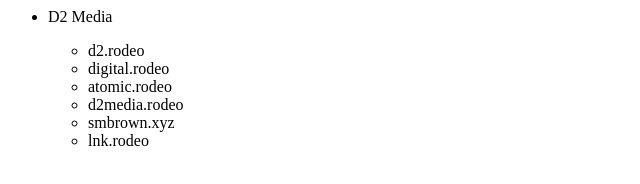
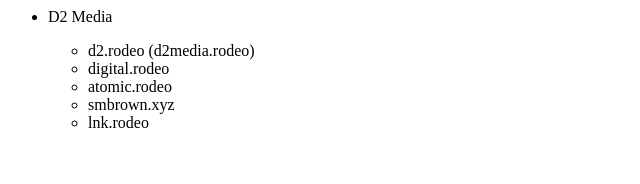
Before and after one commit to smbrown/atomicrodeo, a plain HTML site: page index.html in a window 1280 px wide. Shown: the whole page, without its empty margins (0-640 px from the left). Drawn offline with Linux system fonts and the light colour scheme.

Commit message:
test from vscode through az ci/cd

```diff
--- a/index.html
+++ b/index.html
@@ -2,10 +2,9 @@
   <li>
     <p>D2 Media</p>
     <ul>
-      <li>d2.rodeo</li>
+      <li>d2.rodeo (d2media.rodeo)</li>
       <li>digital.rodeo</li>
       <li>atomic.rodeo</li>
-      <li>d2media.rodeo</li>
     </ul>
     <ul>
       <li>smbrown.xyz</li>
```
